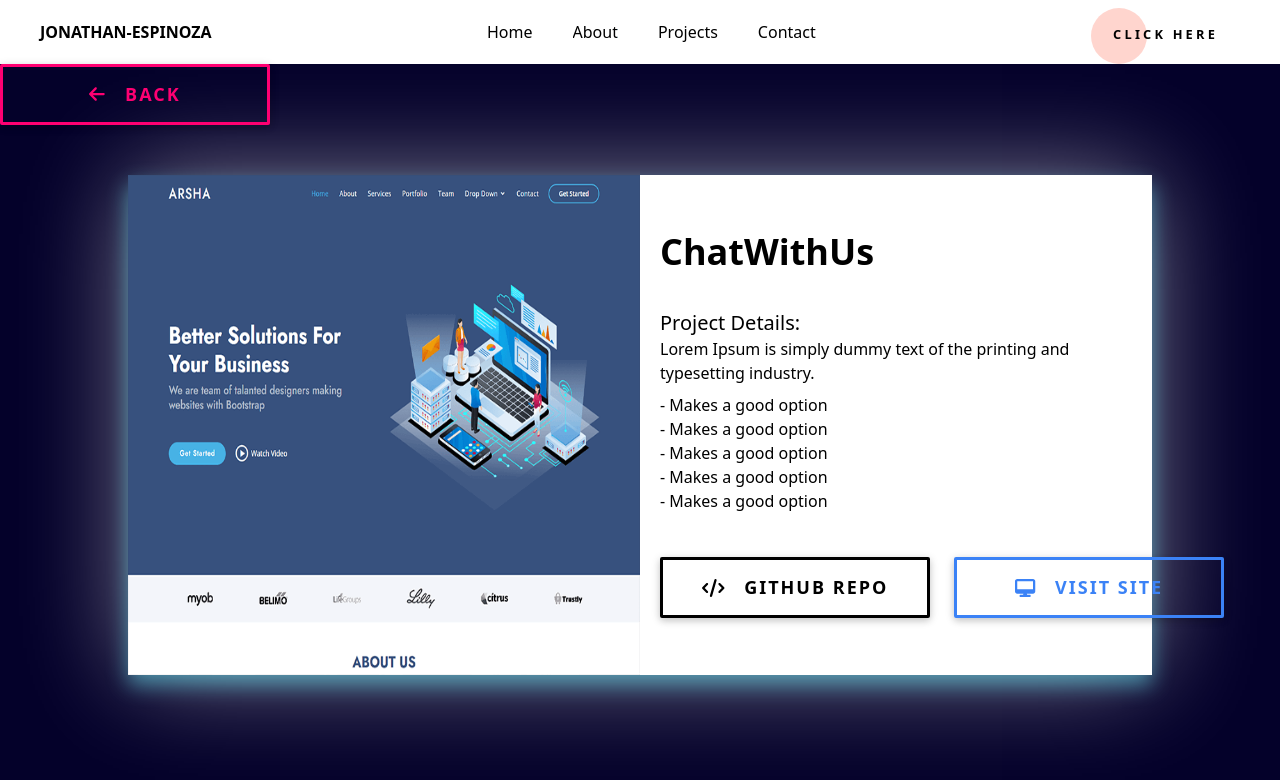
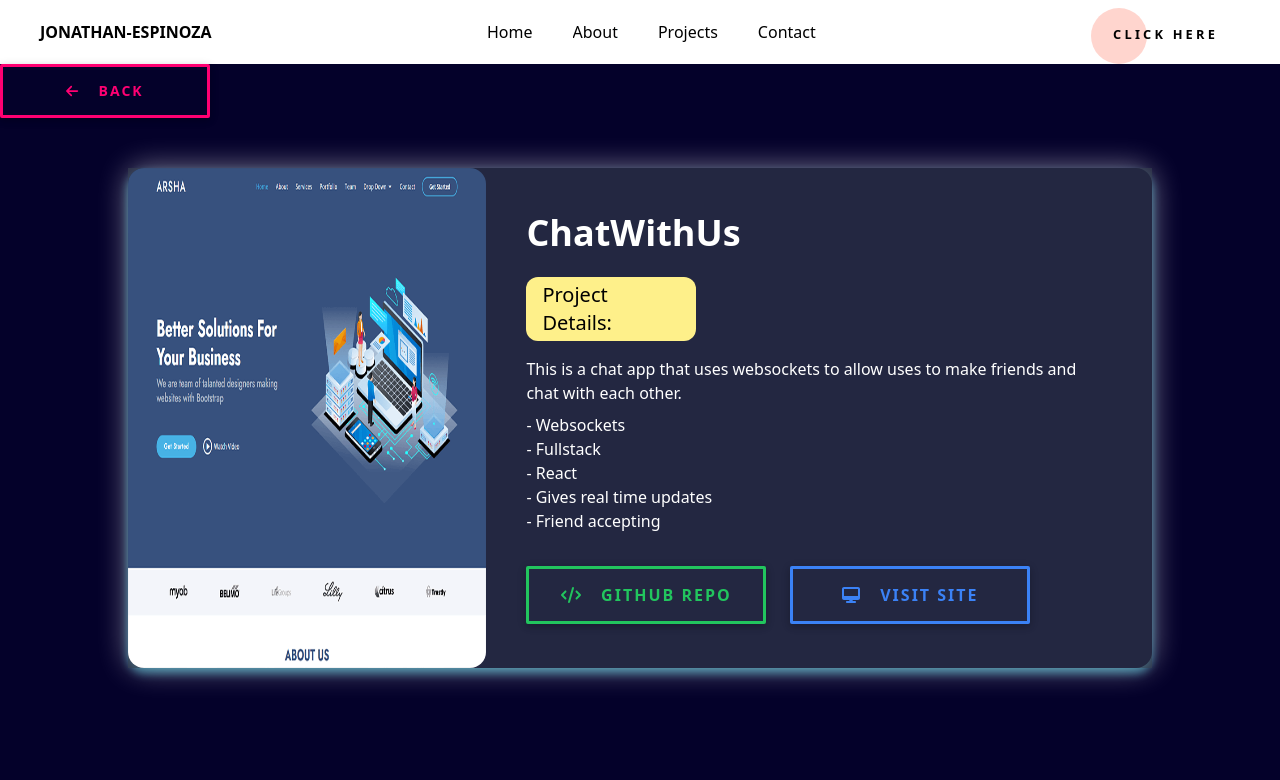
Before and after one commit to jonespinoza111/portfolio-website, a React (Vite) app: page /project/1 in a window 1280 px wide. Shown: the top 780 px of the page. Built offline with nearby package versions, Linux system fonts and the light colour scheme.

Commit message:
style changes

```diff
--- a/src/components/CustomButton.jsx
+++ b/src/components/CustomButton.jsx
@@ -24,7 +24,22 @@ const buttonColors = {
   },
 };
 
-const CustomButton = ({ type, text, icon, btnColor, onClick }) => {
+const buttonSizes = {
+  small: {
+    fontSize: "text-sm",
+    width: "w-[210px]",
+  },
+  medium: {
+    fontSize: "text-base",
+    width: "w-[240px]",
+  },
+  large: {
+    fontSize: "text-lg",
+    width: "w-[270px]",
+  },
+};
+
+const CustomButton = ({ type, text, icon, btnColor, size = "medium", onClick }) => {
   return (
     <div className="button-container" onClick={onClick}>
       {type === "1" && (
@@ -36,7 +51,7 @@ const CustomButton = ({ type, text, icon, btnColor, onClick }) => {
       )}
       {type === "2" && (
         <div
-          className={`button-2 ${buttonColors[btnColor].bg} cursor-pointer z-0 flex flex-row ${buttonColors[btnColor].text} border-[3px] border-solid ${buttonColors[btnColor].border}`}
+          className={`button-2 flex flex-row cursor-pointer ${buttonColors[btnColor].bg} ${buttonColors[btnColor].text} border-[3px] border-solid ${buttonColors[btnColor].border} ${buttonSizes[size].width} ${buttonSizes[size].fontSize} z-0`}
           onClick={onClick}
         >
           {icon && <FontAwesomeIcon icon={icon} />}
--- a/src/index.css
+++ b/src/index.css
@@ -129,12 +129,12 @@
 
 
   .button-2 {
-    font-size: 18px;
+    /* font-size: 18px; */
     letter-spacing: 2px;
     text-transform: uppercase;
     display: inline-block;
     text-align: center;
-    width: 270px;
+    /* width: 270px; */
     font-weight: bold;
     padding: 14px 0px;
     /* border: 3px solid #FF0072; */
@@ -340,5 +340,7 @@
 }
 
 .box-shadow-2 {
-    box-shadow: rgba(106, 243, 255, 0.49) 0px 10px 20px, rgba(255, 255, 255, 0.49) 0px 0px 100px;
+    /* box-shadow: rgba(106, 243, 255, 0.49) 0px 10px 20px, rgba(255, 255, 255, 0.49) 0px 0px 100px; */
+
+    box-shadow: rgba(106, 243, 255, 0.49) 0px 5px 10px, rgba(255, 255, 255, 0.49) 0px 0px 30px;
 }
--- a/src/pages/ProjectDetails.jsx
+++ b/src/pages/ProjectDetails.jsx
@@ -11,31 +11,33 @@ const ProjectDetails = () => {
     console.log('Lets take it back');
   }
   return (
-    <div className="w-100 h-screen color-1 flex flex-col">
-      <CustomButton type="2" text="Back" btnColor="red" icon={faArrowLeft} onClick={previousPage} />
+    <div className="w-100 min-h-screen h-auto color-1 flex flex-col pb-10">
+      <CustomButton type="2" text="Back" btnColor="red" size="small" icon={faArrowLeft} onClick={previousPage} />
       <div className='w-full h-auto flex flex-row justify-center pt-[50px]'>
-        <div className='project-details-card flex flex-row bg-red-200 w-[80%] h-[500px] box-shadow-2'>
-            <div className='w-[50%] h-full'>
-                <img src='../src/assets/website-1.png' className='w-full h-full' />
+        <div className='project-details-card flex flex-row color-1 bg-opacity-20 w-[80%] h-[500px] box-shadow-2 rounded-2xl'>
+            <div className='w-[35%] h-full bg-color-1 bg-gray-700 bg-opacity-60'>
+                <img src='../src/assets/website-1.png' className='w-full h-full rounded-2xl' />
             </div>
-            <div className='w-[50%] h-full bg-white flex flex-col justify-evenly gap-5 py-10 px-5'>
+            <div className='w-[65%] h-full bg-gray-700 bg-opacity-60 text-white flex flex-col justify-evenly gap-5 px-10 py-10'>
                 <div>
                     <h2 className='font-bold text-4xl'>ChatWithUs</h2>
                 </div>
                 <div>
-                    <h3 className='text-xl'>Project Details:</h3>
-                    <p className='font-light mb-2'>Lorem Ipsum is simply dummy text of the printing and typesetting industry.</p>
+                    <div className='bg-yellow-200 max-w-[170px] w-auto text-white p-1 px-4 rounded-xl mb-4'>
+                        <h3 className='text-xl text-black'>Project Details:</h3>
+                    </div>
+                    <p className='font-normal mb-2'>This is a chat app that uses websockets to allow uses to make friends and chat with each other.</p>
                     <ul className='my-2'>
-                        <li className='font-light'>- Makes a good option</li>
-                        <li className='font-light'>- Makes a good option</li>
-                        <li className='font-light'>- Makes a good option</li>
-                        <li className='font-light'>- Makes a good option</li>
-                        <li className='font-light'>- Makes a good option</li>
+                        <li className='font-light'>- Websockets</li>
+                        <li className='font-light'>- Fullstack</li>
+                        <li className='font-light'>- React</li>
+                        <li className='font-light'>- Gives real time updates</li>
+                        <li className='font-light'>- Friend accepting</li>
                     </ul>
                 </div>
                 <div className='buttons-container flex flex-row gap-6'>
-                    <CustomButton type="2" text="github repo" icon={faCode} btnColor="black" />
-                    <CustomButton type="2" text="visit site" icon={faDesktop} btnColor="blue" />
+                    <CustomButton type="2" text="github repo" size="medium" icon={faCode} btnColor="green" />
+                    <CustomButton type="2" text="visit site" size="medium" icon={faDesktop} btnColor="blue" />
                 </div>
             </div>
         </div>
--- a/src/pages/Projects.jsx
+++ b/src/pages/Projects.jsx
@@ -18,7 +18,7 @@ const Projects = () => {
             {["laptop", "car", "dog", "dog", "car", "laptop"].map((card, index) => (
                 <div
                 key={index}
-                className="card bg-blue-200 text-black container-box-shadow w-[325px] h-[350px] flex flex-col-reverse my-5 mx-2 cursor-pointer"
+                className="card bg-white text-black container-box-shadow w-[325px] h-[350px] flex flex-col-reverse my-5 mx-2 cursor-pointer"
                 onClick={() => navigate(`/project/${index+1}`)}
                 >
                 <div className="w-full h-[25%]">
```
